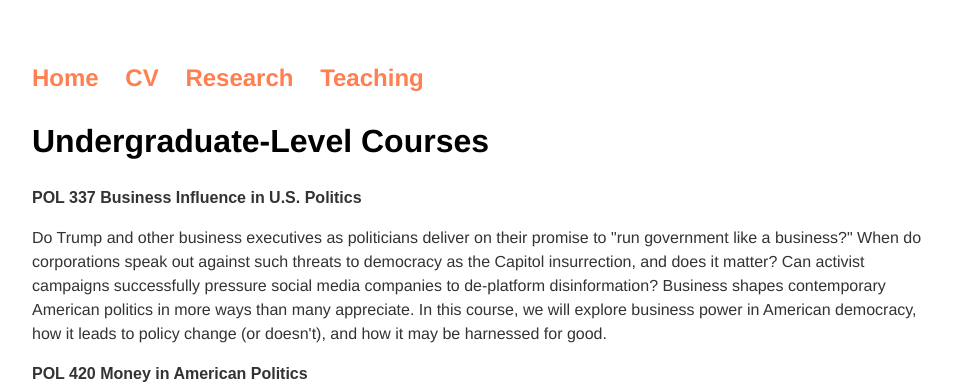
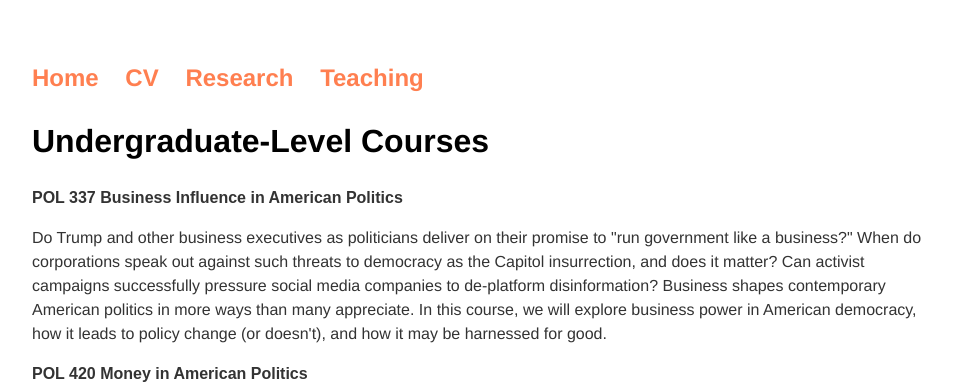
Before and after one commit to zhaoliresearch/zhaoliresearch.github.io, a Jekyll site: the page built from teaching/index.html, in a window 1280 px wide. Shown: the top 384 px of the page, without its empty margins (160-1117 px from the left). Built offline with Jekyll 4.4.1, drawn with Linux system fonts in a browser that asks for light colours.

Commit message:
Update index.html

```diff
--- a/teaching/index.html
+++ b/teaching/index.html
@@ -5,7 +5,7 @@ title: Zhao Li, Ph.D.
 <div class="blurb">
   <h2>Undergraduate-Level Courses</h2>
 
-  <p><b style="font-family:arial">POL 337 Business Influence in U.S. Politics</b></p>
+  <p><b style="font-family:arial">POL 337 Business Influence in American Politics</b></p>
   <p>Do Trump and other business executives as politicians deliver on their promise to "run government like a business?" When do corporations speak out against such threats to democracy as the Capitol insurrection, and does it matter? Can activist campaigns successfully pressure social media companies to de-platform disinformation? Business shapes contemporary American politics in more ways than many appreciate. In this course, we will explore business power in American democracy, how it leads to policy change (or doesn't), and how it may be harnessed for good.</p>
 
   <p><b style="font-family:arial">POL 420 Money in American Politics</b></p>
```
